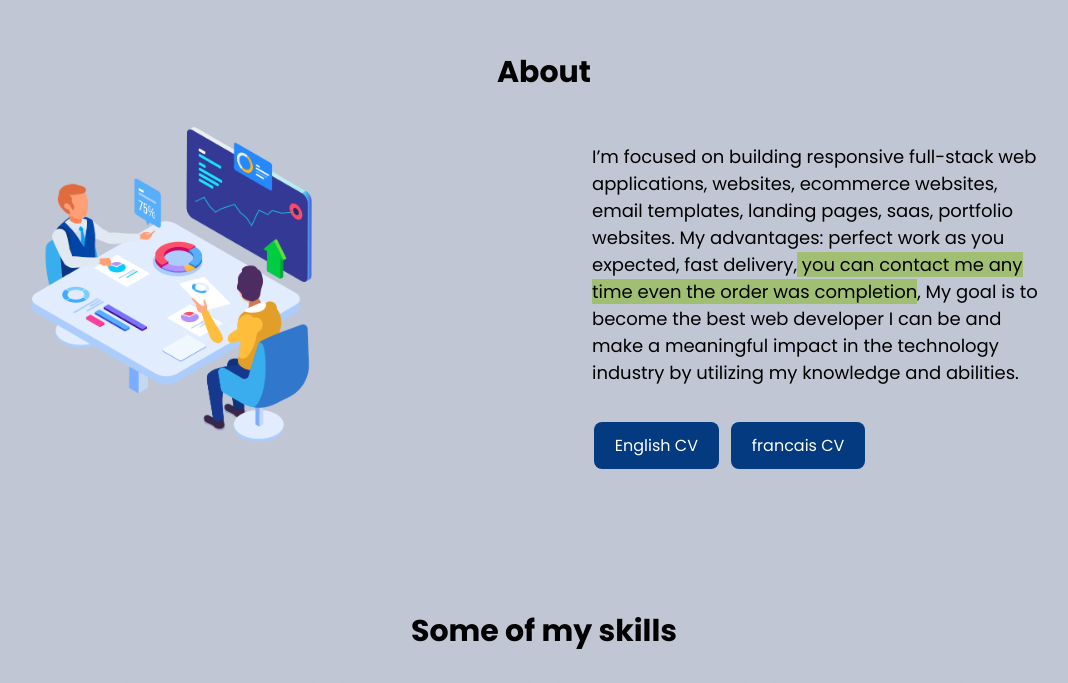
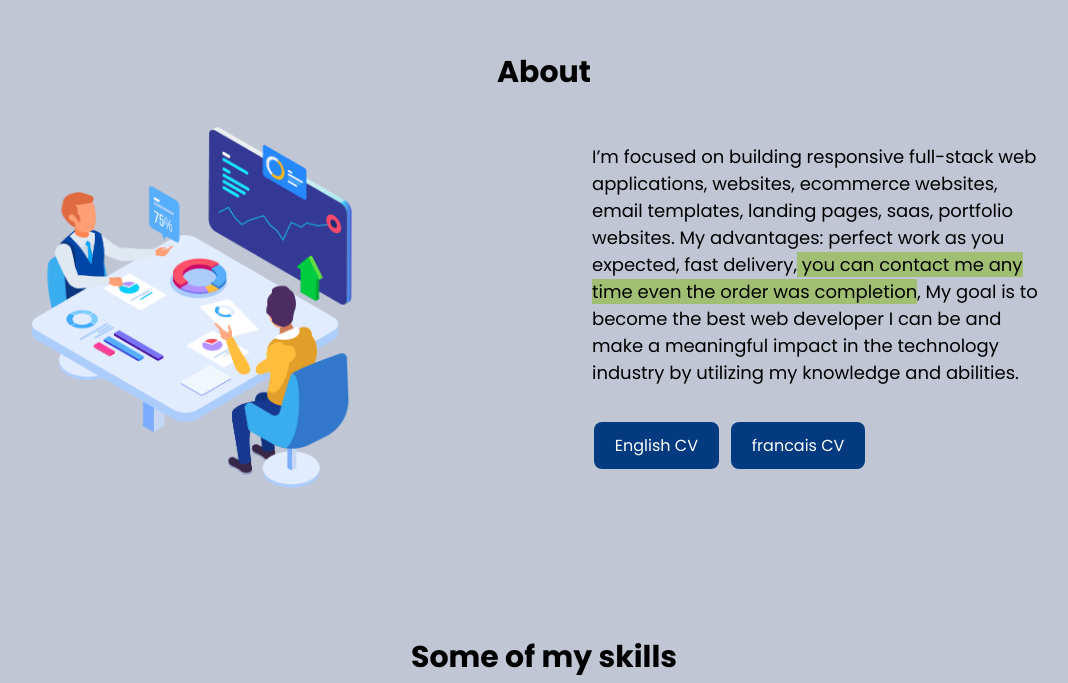
Before and after one commit to elmehditouilc/po, a plain HTML site: page index.html in a window 1280 px wide. Shown: the part 800-1483 px from the top of the page, without its empty margins (96-1164 px from the left). Drawn offline with nearby package versions, Linux system fonts and the light colour scheme.

Commit message:
Update index.html

```diff
--- a/index.html
+++ b/index.html
@@ -77,7 +77,7 @@
         <!-- About Content -->
         <div class="about-container">
                         <div class="about-img">
-               <img style="width: 280px;" src="hero-img.png" alt="sorry">
+               <img style="width: 320px;" src="hero-img.png" alt="sorry">
             </div>
             <div class="about-text">
                 <p style="font-size: 18px; margin: 16px;">I’m focused on building responsive full-stack web applications, websites, ecommerce websites, email templates, landing pages, saas, portfolio websites. My advantages: perfect work as you expected, fast delivery,<span style="background-color: rgb(161, 191, 115);"> you can contact me any time even the order was completion</span>, My goal is to become the best web developer I can be and make a meaningful impact in the technology industry by utilizing my knowledge and abilities.
```
